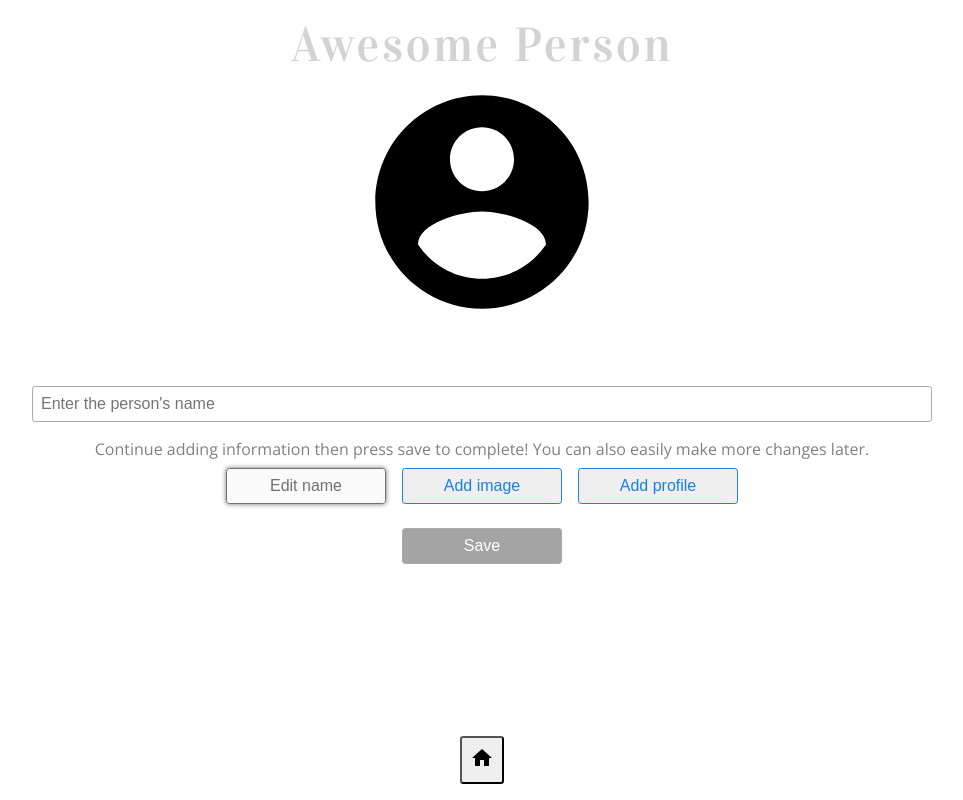
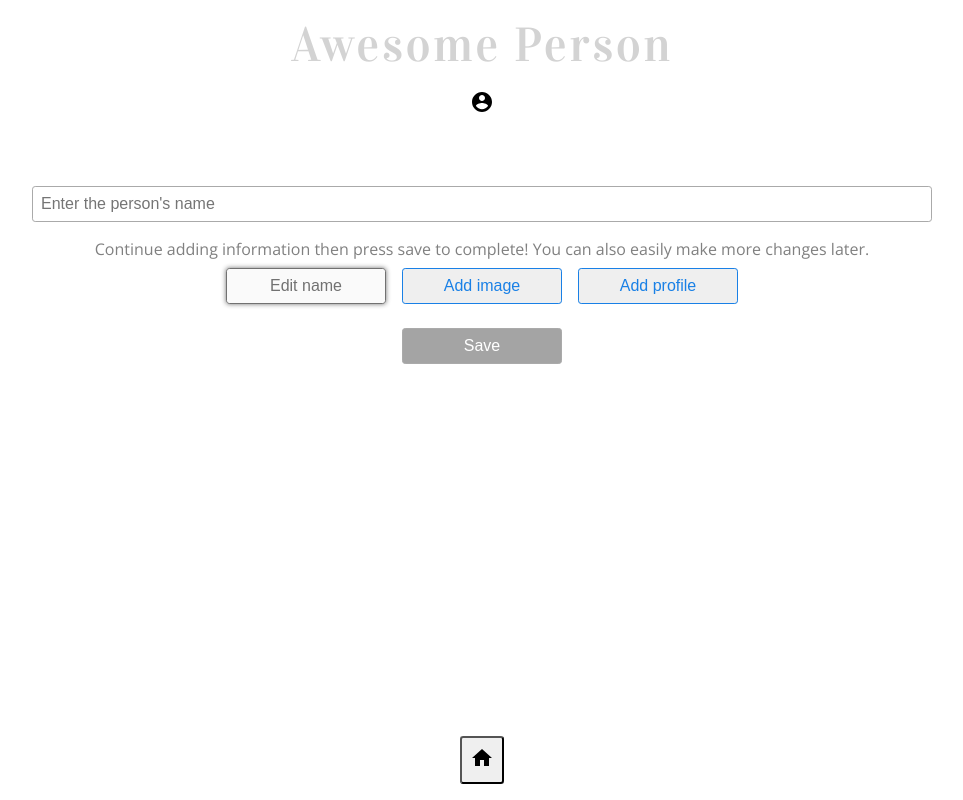
Before and after one commit to moderatemisbehaviour/follow, a React (Create React App) app in the folder client/: page /person/create in a window 1280 px wide. Shown: the whole page, without its empty margins (158-1121 px from the left). Built offline with nearby package versions, Linux system fonts and the light colour scheme.

Commit message:
Fix image overflowing

```diff
--- a/client/src/Person/Person.css
+++ b/client/src/Person/Person.css
@@ -27,17 +27,15 @@ li .name {
 }
 
 .image {
-  flex-grow: 0.62;
-  /* TODO: Come up with a better solution for shrinking the image. */
-  height: 20vmax;
-  max-height: 20vmax;
-  width: auto;
+  flex-grow: 1;
+  margin: 1rem;
+  overflow: hidden;
 }
 
 li .image {
   flex-grow: 0;
   height: 1.5rem;
-  margin-right: 0.5rem;
+  margin: 0 0.5rem 0 0;
 }
 
 .image img {
```
